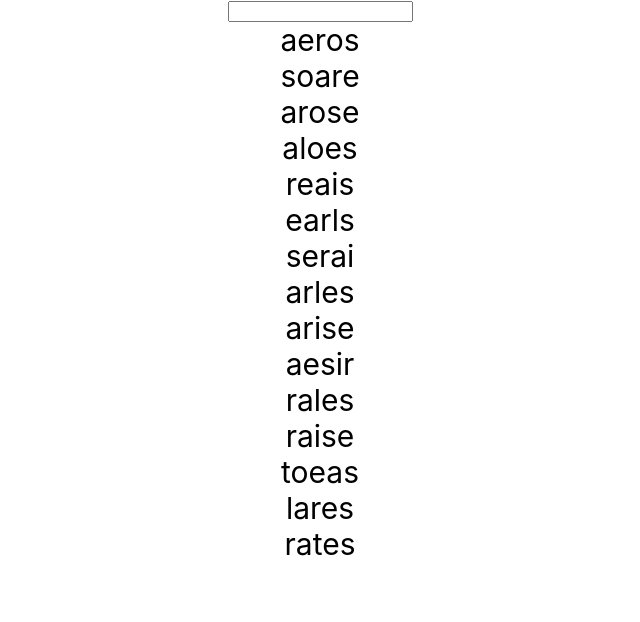
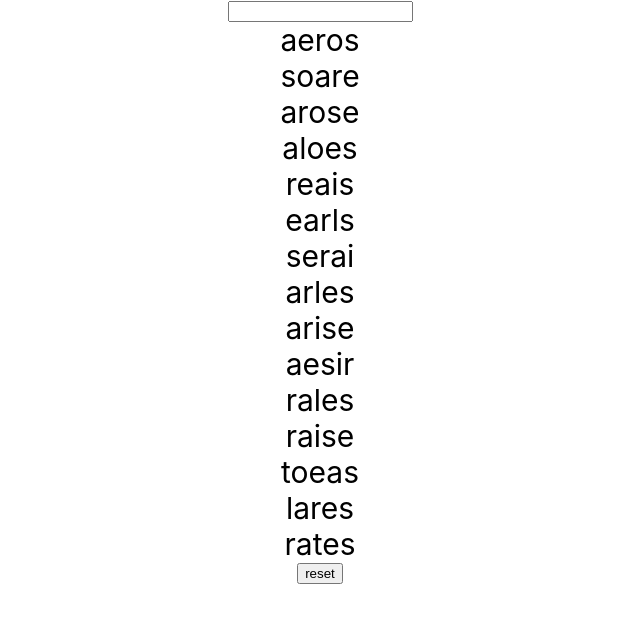
Before and after one commit to azolynsky/wordle-solver, a React (Create React App) app: page / in a window 1280 px wide. Shown: the top 622 px of the page, without its empty margins (320-960 px from the left). Built offline with nearby package versions, Linux system fonts and the light colour scheme.

Commit message:
added ugly reset button

```diff
--- a/src/App.tsx
+++ b/src/App.tsx
@@ -50,6 +50,7 @@ function App() {
       <Words updateWords={(newWords: Word[]) => setWords(newWords)} words={words}/>
       <CustomEntry addWord={(word: string) => setWords([...words, new Word(word)])}/>
       <PossibleWords onClick={(word: string) => setWords([...words, new Word(word)])} words={possibleWords} />
+      <button onClick={() => {setWords([])}}>reset</button>
     </div>
   );
 }
```
